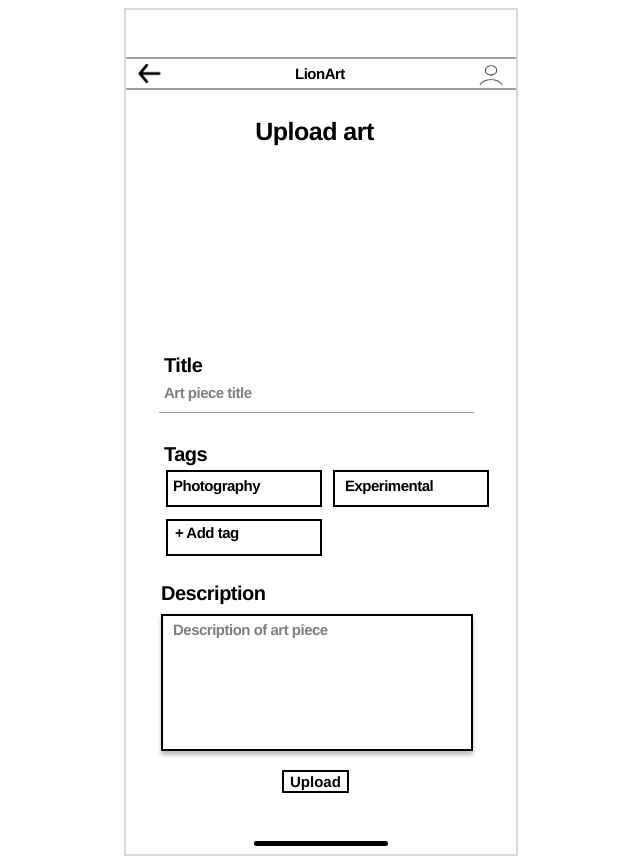
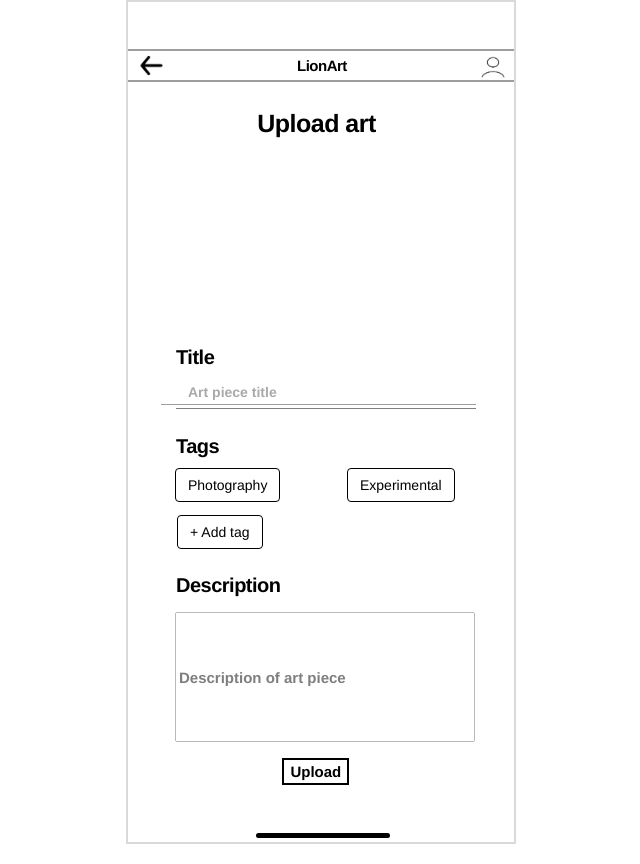
Before and after one commit to MarthaWangechi/LionArt, a Flask app: page /UploadArt in a window 1280 px wide. Shown: the whole page, without its empty margins (319-959 px from the left). Run offline with Flask 3, Linux system fonts and the light colour scheme; some libraries are stand-ins or nearby versions; grey boxes are pictures that could not be loaded.

Commit message:
Upload art page cleaned up a little

```diff
--- a/static/upload-art-style.css
+++ b/static/upload-art-style.css
@@ -171,7 +171,7 @@
   .iphone-component .text-wrapper-4 {
     position: absolute;
     top: 345px;
-    left: 38px;
+    left: 48px;
     font-family: "Kantumruy-Bold", Helvetica;
     font-weight: 700;
     color: #000000;
@@ -194,7 +194,7 @@
   .iphone-component .text-wrapper-5 {
     position: absolute;
     top: 373px;
-    left: 38px;
+    left: 48px;
     opacity: 0.5;
     font-family: "Kantumruy-Bold", Helvetica;
     font-weight: 700;
@@ -214,8 +214,7 @@
     left: 35px;
     background-color: #ffffff;
     border: 2px solid;
-    border-color: #000000;
-    box-shadow: 0px 4px 4px #00000040;
+    border-color: #ffffff;
   }
 
   .iphone-component .text-wrapper-6 {
@@ -236,7 +235,7 @@
   .iphone-component .text-wrapper-7 {
     position: absolute;
     top: 573px;
-    left: 35px;
+    left: 48px;
     font-family: "Kantumruy-Bold", Helvetica;
     font-weight: 700;
     color: #000000;
@@ -250,7 +249,7 @@
   .iphone-component .text-wrapper-8 {
     position: absolute;
     top: 434px;
-    left: 38px;
+    left: 48px;
     font-family: "Kantumruy-Bold", Helvetica;
     font-weight: 700;
     color: #000000;
@@ -269,7 +268,7 @@
     left: 207px;
     background-color: #ffffff;
     border: 2px solid;
-    border-color: #000000;
+    border-color: #ffffff;
   }
 
   .iphone-component .text-wrapper-9 {
@@ -294,7 +293,7 @@
     left: 40px;
     background-color: #ffffff;
     border: 2px solid;
-    border-color: #000000;
+    border-color: #ffffff;
   }
 
   .iphone-component .text-wrapper-10 {
@@ -319,7 +318,7 @@
     left: 40px;
     background-color: #ffffff;
     border: 2px solid;
-    border-color: #000000;
+    border-color: #ffffff;
   }
 
   .iphone-component .text-wrapper-11 {
@@ -351,3 +350,21 @@
     top: 90%;
     left: 40%;
   }
+
+  input[type="text"],
+  select.form-control {
+    background: transparent;
+    border: none;
+    border-bottom: 1px solid #000000;
+    -webkit-box-shadow: none;
+    box-shadow: none;
+    border-radius: 0;
+    width: 300px;
+  }
+
+  input[type="text"]:focus,
+  select.form-control:focus {
+    -webkit-box-shadow: none;
+    box-shadow: none;
+    border-radius: 0;
+  }
--- a/templates/create-account.html
+++ b/templates/create-account.html
@@ -22,6 +22,7 @@
           <!-- <img class="rectangle-3" src="img/rectangle-17.png" /> -->
         </div>
         <p class="p">Have an account? Login here.</p>
+        <!--<button class="button-class" id="Enter" type="button" onclick="window.location.href = '{{ url_for('display_landing_page') }}';" class="button">Create Account</button>-->
         <div class="group">
           <div class="text-wrapper-5">LionArt</div>
           <img class="line-2" src="{{ url_for('static', filename = 'img/top-line.png')}}" />
--- a/templates/landing-page.html
+++ b/templates/landing-page.html
@@ -12,7 +12,7 @@
           <div class="group-2">
             <div class="text-wrapper-2">LionArt</div>
             <img class="line" src="{{ url_for('static', filename = 'img/line-3.svg')}}"/>
-            <img class="img" src="{{ url_for('static', filename = 'img/line-4.svg')}}" />
+            <!-- <img class="img" src="{{ url_for('static', filename = 'img/line-4.svg')}}" /> -->
           </div>
           <!--
           <img class="user-light" src="{{ url_for('static', filename = 'img/profile-button.png')}}" />
--- a/templates/upload-art.html
+++ b/templates/upload-art.html
@@ -4,6 +4,7 @@
     <link rel="stylesheet" href="{{ url_for('static', filename = 'global.css')}}" />
     <link rel="stylesheet" href="{{ url_for('static', filename = 'styleguide.css')}}" />
     <link rel="stylesheet" href="{{ url_for('static', filename = 'upload-art-style.css')}}" />
+    <link href="https://maxcdn.bootstrapcdn.com/bootstrap/3.3.7/css/bootstrap.min.css" rel="stylesheet" integrity="sha384-BVYiiSIFeK1dGmJRAkycuHAHRg32OmUcww7on3RYdg4Va+PmSTsz/K68vbdEjh4u" crossorigin="anonymous">
   </head>
   <body>
     <div class="iphone-component">
@@ -25,13 +26,13 @@
 
         <div class="text-wrapper-4">Title</div>
         <img class="line-2" src="{{ url_for('static', filename='img/line-17.svg') }}" />
-        <div class="text-wrapper-5">Art piece title</div>
-        <div class="overlap"><div class="text-wrapper-6">Description of art piece</div></div>
+        <div class="text-wrapper-5"><input type="text" class="form-control" value="Art piece title"></div>
+        <div class="overlap"><div class="text-wrapper-6"><input value="Description of art piece" style="width: 300px; height: 130px;"></div></div>
         <div class="text-wrapper-7">Description</div>
         <div class="text-wrapper-8">Tags</div>
-        <div class="div-wrapper"><div class="text-wrapper-9">Experimental</div></div>
-        <div class="overlap-2"><div class="text-wrapper-10">Photography</div></div>
-        <div class="overlap-3"><div class="text-wrapper-11">+ Add tag</div></div>
+        <div class="div-wrapper"><div class="text-wrapper-9"><button class="btn btn-outline-dark" style="background-color: white; border-color: black;">Experimental</button></div></div>
+        <div class="overlap-2"><div class="text-wrapper-10"><button class="btn btn-outline-dark" style="background-color: white; border-color: black;">Photography</button></div></div>
+        <div class="overlap-3"><div class="text-wrapper-11"><button class="btn btn-outline-dark" style="background-color: white; border-color: black;">+ Add tag</button></div></div>
         <button class="button-class" id="Enter" type="button" onclick="window.location.href = '{{ url_for('display_artist_profile') }}';" class="button">Upload</button>
       </div>
     </div>
```
